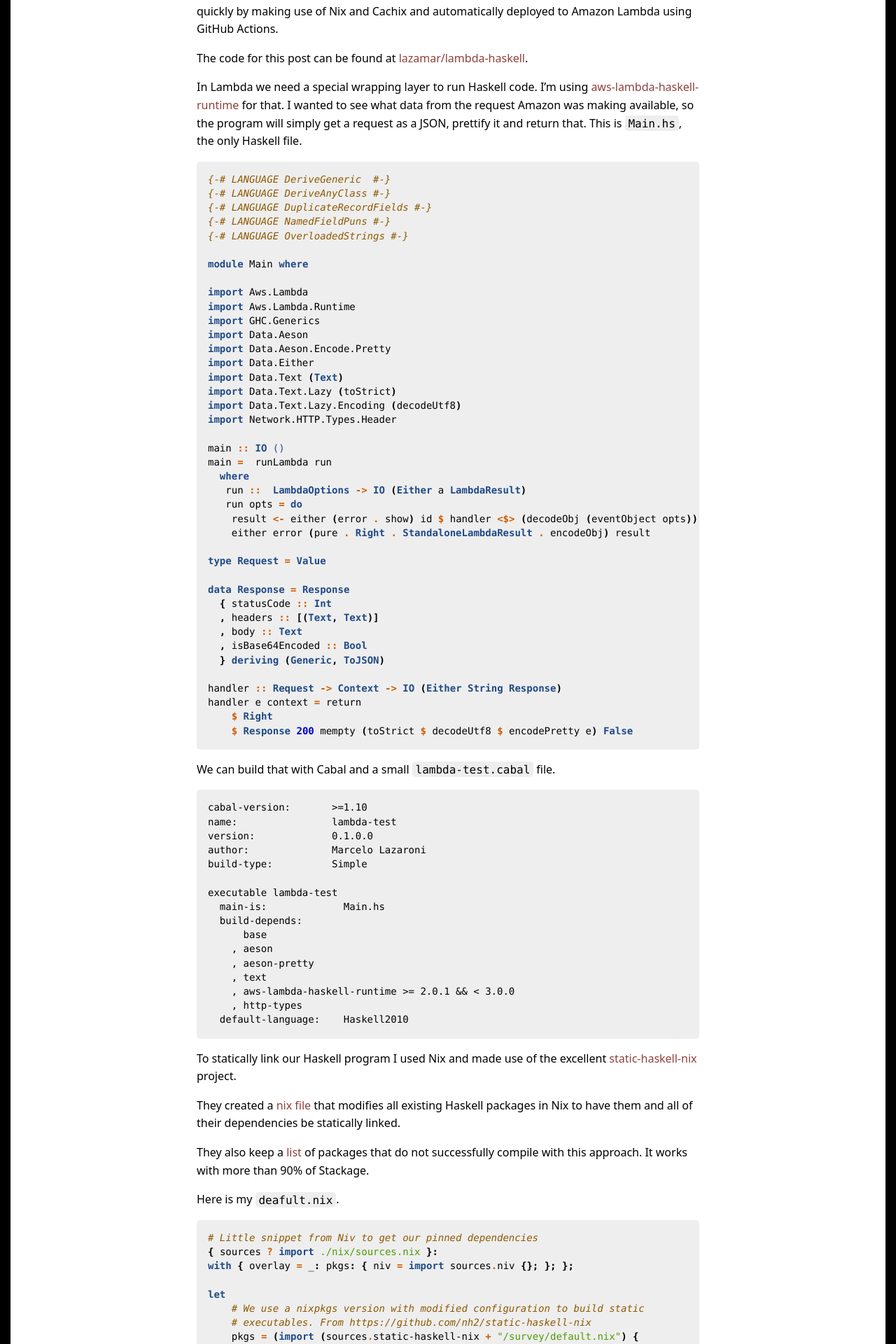
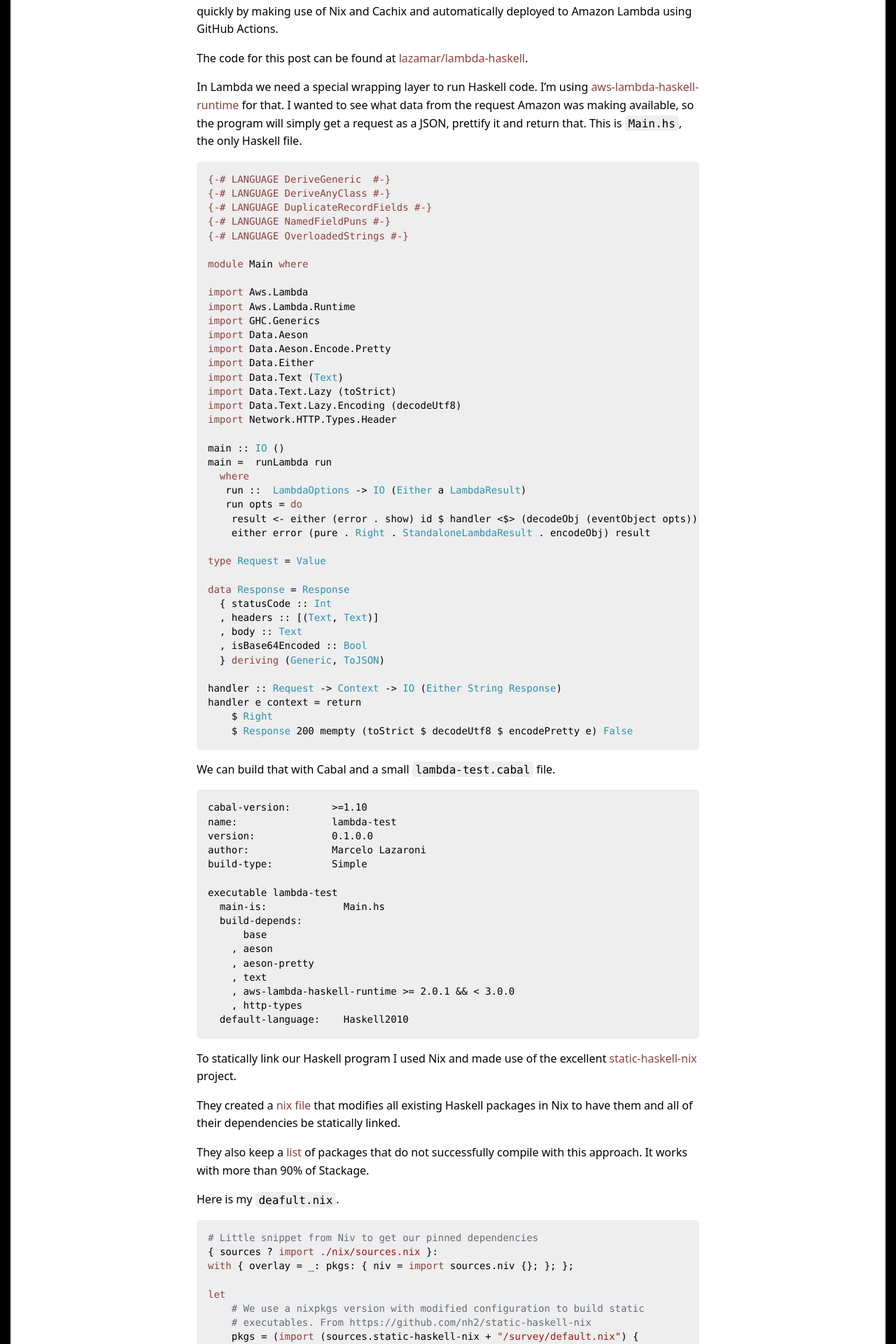
Before and after one commit to lazamar/lazamar.github.io, a Jekyll site: the page built from _posts/2020-06-24-deploying-statically-linked-haskell-to-lambda.md, in a window 1280 px wide. Shown: the part 414-2334 px from the top of the page at 70% size. Built offline with Jekyll 4.4.1, drawn with Linux system fonts in a browser that asks for light colours; comment, search, counter and statistics services are not loaded.

Commit message:
Change syntax highlighting to something more muted

```diff
--- a/_sass/_highlights.scss
+++ b/_sass/_highlights.scss
@@ -1,80 +1,40 @@
-.highlight table td { padding: 5px; }
 .highlight .hll { background-color: #ffffcc }
-.highlight .c { color: #8f5902; font-style: italic } /* Comment */
-.highlight .err { color: #a40000; border: 1px solid #ef2929 } /* Error */
-.highlight .g { color: #000000 } /* Generic */
-.highlight .k { color: #204a87; font-weight: bold } /* Keyword */
-.highlight .l { color: #000000 } /* Literal */
-.highlight .n { color: #000000 } /* Name */
-.highlight .o { color: #ce5c00; font-weight: bold } /* Operator */
-.highlight .x { color: #000000 } /* Other */
-.highlight .p { color: #000000; font-weight: bold } /* Punctuation */
-.highlight .ch { color: #8f5902; font-style: italic } /* Comment.Hashbang */
-.highlight .cm { color: #8f5902; font-style: italic } /* Comment.Multiline */
-.highlight .cp { color: #8f5902; font-style: italic } /* Comment.Preproc */
-.highlight .cpf { color: #8f5902; font-style: italic } /* Comment.PreprocFile */
-.highlight .c1 { color: #8f5902; font-style: italic } /* Comment.Single */
-.highlight .cs { color: #8f5902; font-style: italic } /* Comment.Special */
-.highlight .gd { color: #a40000 } /* Generic.Deleted */
-.highlight .ge { color: #000000; font-style: italic } /* Generic.Emph */
-.highlight .gr { color: #ef2929 } /* Generic.Error */
-.highlight .gh { color: #000080; font-weight: bold } /* Generic.Heading */
-.highlight .gi { color: #00A000 } /* Generic.Inserted */
-.highlight .go { color: #000000; font-style: italic } /* Generic.Output */
-.highlight .gp { color: #8f5902 } /* Generic.Prompt */
-.highlight .gs { color: #000000; font-weight: bold } /* Generic.Strong */
-.highlight .gu { color: #800080; font-weight: bold } /* Generic.Subheading */
-.highlight .gt { color: #a40000; font-weight: bold } /* Generic.Traceback */
-.highlight .kc { color: #204a87; font-weight: bold } /* Keyword.Constant */
-.highlight .kd { color: #204a87; font-weight: bold } /* Keyword.Declaration */
-.highlight .kn { color: #204a87; font-weight: bold } /* Keyword.Namespace */
-.highlight .kp { color: #204a87; font-weight: bold } /* Keyword.Pseudo */
-.highlight .kr { color: #204a87; font-weight: bold } /* Keyword.Reserved */
-.highlight .kt { color: #204a87; font-weight: bold } /* Keyword.Type */
-.highlight .ld { color: #000000 } /* Literal.Date */
-.highlight .m { color: #0000cf; font-weight: bold } /* Literal.Number */
-.highlight .s { color: #4e9a06 } /* Literal.String */
-.highlight .na { color: #c4a000 } /* Name.Attribute */
-.highlight .nb { color: #204a87 } /* Name.Builtin */
-.highlight .nc { color: #000000 } /* Name.Class */
-.highlight .no { color: #000000 } /* Name.Constant */
-.highlight .nd { color: #5c35cc; font-weight: bold } /* Name.Decorator */
-.highlight .ni { color: #ce5c00 } /* Name.Entity */
-.highlight .ne { color: #cc0000; font-weight: bold } /* Name.Exception */
-.highlight .nf { color: #000000 } /* Name.Function */
-.highlight .nl { color: #f57900 } /* Name.Label */
-.highlight .nn { color: #000000 } /* Name.Namespace */
-.highlight .nx { color: #000000 } /* Name.Other */
-.highlight .py { color: #000000 } /* Name.Property */
-.highlight .nt { color: #204a87; font-weight: bold } /* Name.Tag */
-.highlight .nv { color: #000000 } /* Name.Variable */
-.highlight .ow { color: #204a87; font-weight: bold } /* Operator.Word */
-.highlight .w { color: #f8f8f8; text-decoration: underline } /* Text.Whitespace */
-.highlight .mb { color: #0000cf; font-weight: bold } /* Literal.Number.Bin */
-.highlight .mf { color: #0000cf; font-weight: bold } /* Literal.Number.Float */
-.highlight .mh { color: #0000cf; font-weight: bold } /* Literal.Number.Hex */
-.highlight .mi { color: #0000cf; font-weight: bold } /* Literal.Number.Integer */
-.highlight .mo { color: #0000cf; font-weight: bold } /* Literal.Number.Oct */
-.highlight .sa { color: #4e9a06 } /* Literal.String.Affix */
-.highlight .sb { color: #4e9a06 } /* Literal.String.Backtick */
-.highlight .sc { color: #4e9a06 } /* Literal.String.Char */
-.highlight .dl { color: #4e9a06 } /* Literal.String.Delimiter */
-.highlight .sd { color: #8f5902; font-style: italic } /* Literal.String.Doc */
-.highlight .s2 { color: #4e9a06 } /* Literal.String.Double */
-.highlight .se { color: #4e9a06 } /* Literal.String.Escape */
-.highlight .sh { color: #4e9a06 } /* Literal.String.Heredoc */
-.highlight .si { color: #4e9a06 } /* Literal.String.Interpol */
-.highlight .sx { color: #4e9a06 } /* Literal.String.Other */
-.highlight .sr { color: #4e9a06 } /* Literal.String.Regex */
-.highlight .s1 { color: #4e9a06 } /* Literal.String.Single */
-.highlight .ss { color: #4e9a06 } /* Literal.String.Symbol */
-.highlight .bp { color: #3465a4 } /* Name.Builtin.Pseudo */
-.highlight .fm { color: #000000 } /* Name.Function.Magic */
-.highlight .vc { color: #000000 } /* Name.Variable.Class */
-.highlight .vg { color: #000000 } /* Name.Variable.Global */
-.highlight .vi { color: #000000 } /* Name.Variable.Instance */
-.highlight .vm { color: #000000 } /* Name.Variable.Magic */
-.highlight .il { color: #0000cf; font-weight: bold } /* Literal.Number.Integer.Long */
+.highlight .c { color: #656c7a } /* Comment */
+.highlight .err { border: 1px solid #FF0000 } /* Error */
+.highlight .k { color: #8f413b } /* Keyword */
+.highlight .ch { color: #656c7a } /* Comment.Hashbang */
+.highlight .cm { color: #656c7a } /* Comment.Multiline */
+.highlight .cp { color: #8f413b } /* Comment.Preproc */
+.highlight .cpf { color: #656c7a } /* Comment.PreprocFile */
+.highlight .c1 { color: #656c7a } /* Comment.Single */
+.highlight .cs { color: #656c7a } /* Comment.Special */
+.highlight .ge { font-style: italic } /* Generic.Emph */
+.highlight .gh { font-weight: bold } /* Generic.Heading */
+.highlight .gp { font-weight: bold } /* Generic.Prompt */
+.highlight .gs { font-weight: bold } /* Generic.Strong */
+.highlight .gu { font-weight: bold } /* Generic.Subheading */
+.highlight .kc { color: #8f413b } /* Keyword.Constant */
+.highlight .kd { color: #8f413b } /* Keyword.Declaration */
+.highlight .kn { color: #8f413b } /* Keyword.Namespace */
+.highlight .kp { color: #8f413b } /* Keyword.Pseudo */
+.highlight .kr { color: #8f413b } /* Keyword.Reserved */
+.highlight .kt { color: #2b91af } /* Keyword.Type */
+.highlight .s { color: #a31515 } /* Literal.String */
+.highlight .nc { color: #2b91af } /* Name.Class */
+.highlight .ow { color: #8f413b } /* Operator.Word */
+.highlight .sa { color: #a31515 } /* Literal.String.Affix */
+.highlight .sb { color: #a31515 } /* Literal.String.Backtick */
+.highlight .sc { color: #a31515 } /* Literal.String.Char */
+.highlight .dl { color: #a31515 } /* Literal.String.Delimiter */
+.highlight .sd { color: #a31515 } /* Literal.String.Doc */
+.highlight .s2 { color: #a31515 } /* Literal.String.Double */
+.highlight .se { color: #a31515 } /* Literal.String.Escape */
+.highlight .sh { color: #a31515 } /* Literal.String.Heredoc */
+.highlight .si { color: #a31515 } /* Literal.String.Interpol */
+.highlight .sx { color: #a31515 } /* Literal.String.Other */
+.highlight .sr { color: #a31515 } /* Literal.String.Regex */
+.highlight .s1 { color: #a31515 } /* Literal.String.Single */
+.highlight .ss { color: #a31515 } /* Literal.String.Symbol */
 
 // My customisations
 
```
